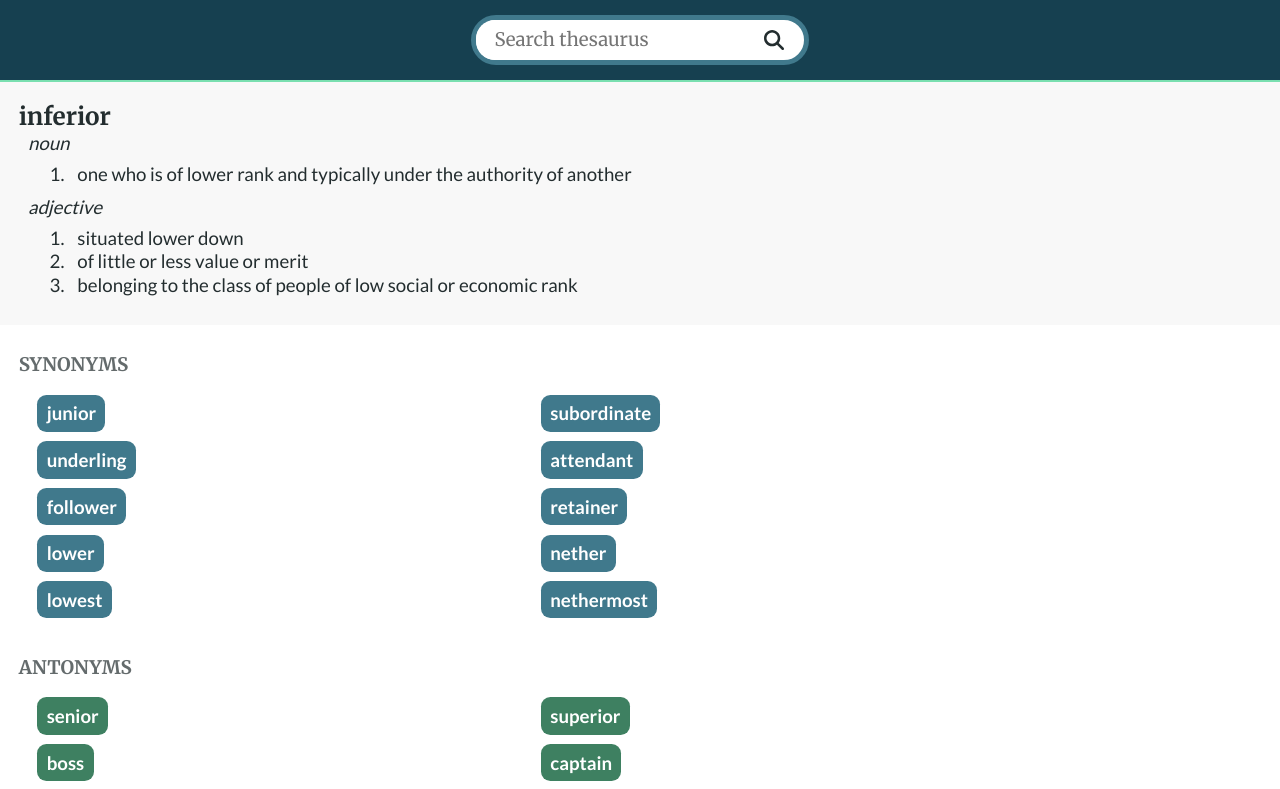
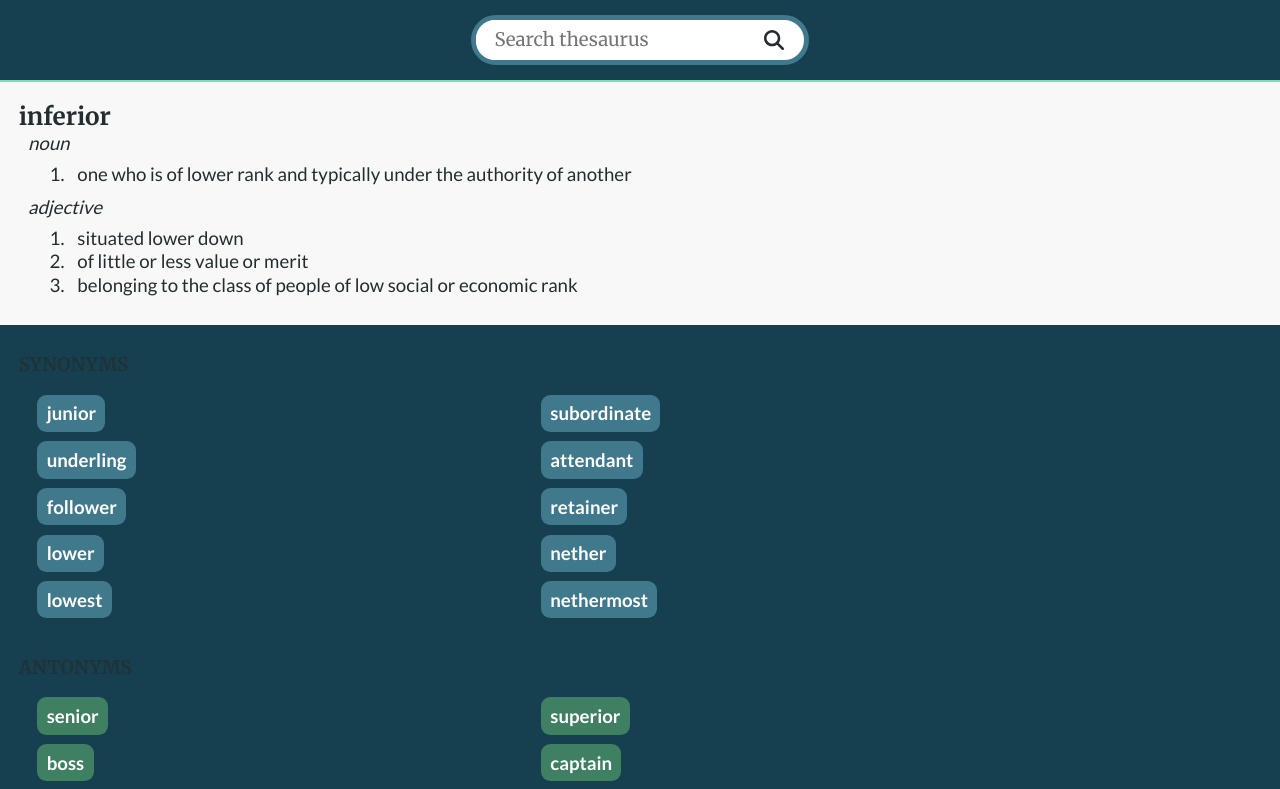
Before and after one commit to christinesn/thesaurus, a React (Create React App) app: page / in a window 1280 px wide. Shown: the top 789 px of the page. Built offline with nearby package versions, Linux system fonts and the light colour scheme.

Commit message:
Make default background primary color

```diff
--- a/src/App.css
+++ b/src/App.css
@@ -22,6 +22,7 @@ body {
     font-family: var(--primary-font);
     margin: 0;
     color: var(--main-text-color);
+    background: var(--primary-color);
 }
 
 button:not(:disabled) {
```
